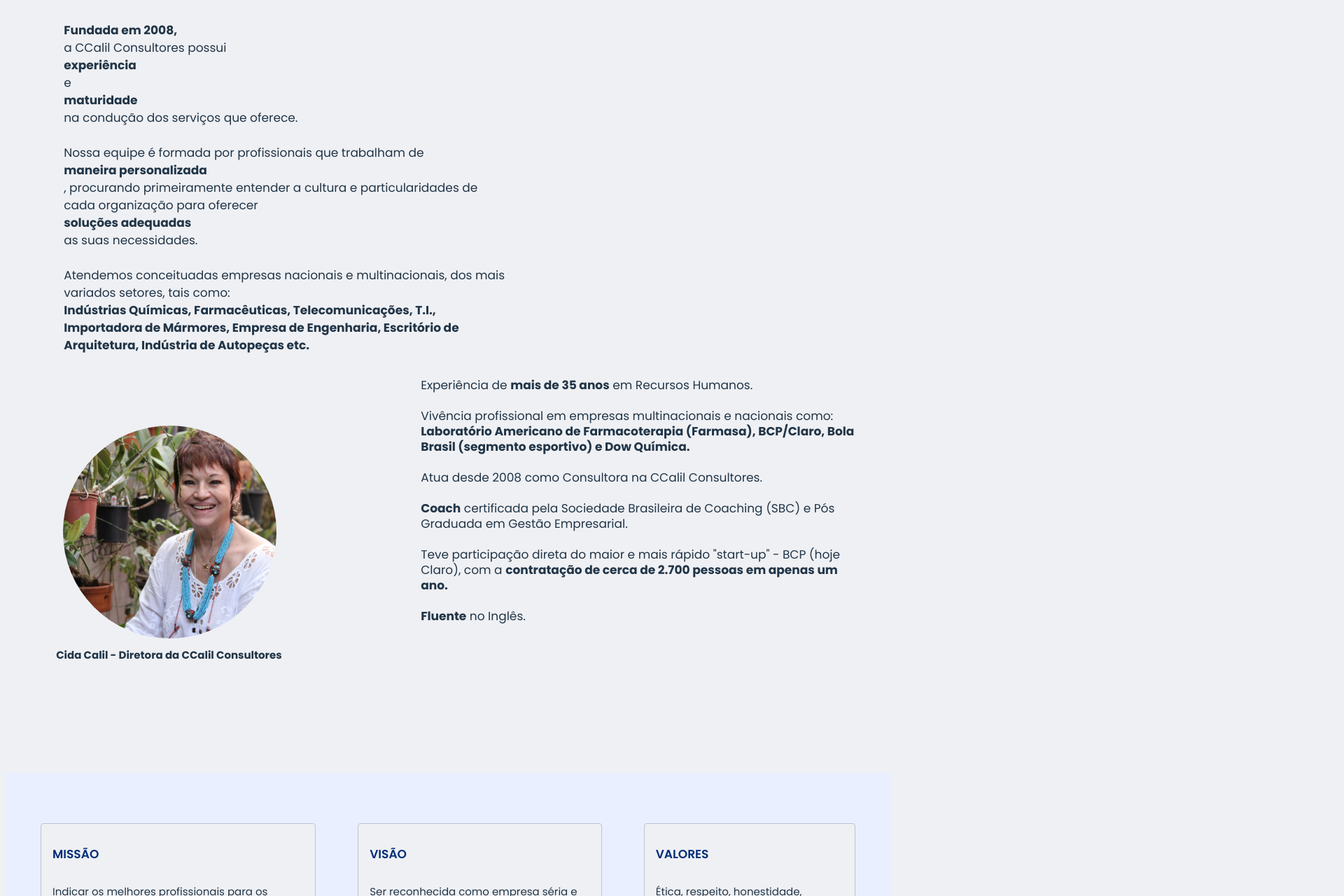
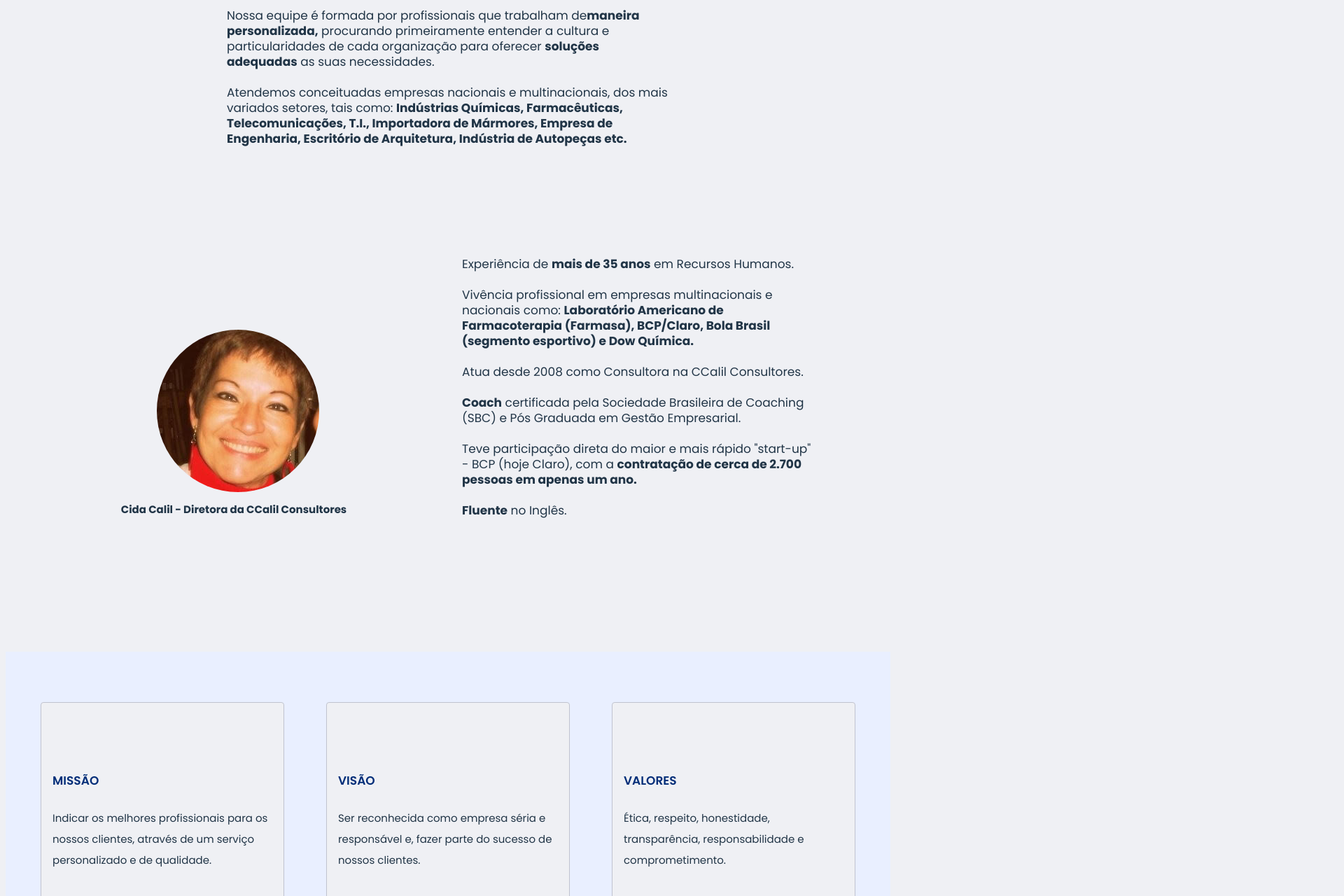
Before and after one commit to xossiane/CCalil_Consultants, a React (Vite) app: page / in a window 1280 px wide. Shown: the part 2620-3900 px from the top of the page at 70% size, 1920 px wide, since content can reach past the window. Built offline with nearby package versions, Linux system fonts and the light colour scheme; a web font is replaced by a local one.

Commit message:
Fix: Responsitivity

```diff
--- a/src/components/molecules/CardDepo/index.jsx
+++ b/src/components/molecules/CardDepo/index.jsx
@@ -54,6 +54,13 @@ I strongly recommend Cida for any function as one company employee or as a servi
           <p className={styles[`CardDepo__author`]}>Philip Dwyer</p>
           </div>
 
+          <div className={styles[`CardDepo__content`]}>
+
+
+        <h1 className={styles[`CardDepo__text`]}>Cida was an excellent internal Business Partner, connecting HR with the Engineering a IT divisions, for 6 years ,from start-up to the sale of the company.Very good human relations and communications skills. She also led the start-up Recruiting team, and was critical in hiring and placing 2000 employees in Brazil in 8 months.Later, she also managed the Pension Plan.
+In a prior Company, Dow Chemical Brazil, she was also an outstanding HR professional under my Directorship.</h1>
+        <p className={styles[`CardDepo__author`]}>Philip Dwyer</p>
+        </div>
 
 
 
--- a/src/components/molecules/CardDepo/styles.module.scss
+++ b/src/components/molecules/CardDepo/styles.module.scss
@@ -68,7 +68,8 @@
     opacity: 20%;
     transform: rotate(180deg);
     @media (min-width: 700px) {
-
+       position: absolute;
+       margin-left: 28rem;
       }
 
 
--- a/src/components/molecules/CardText/styles.module.scss
+++ b/src/components/molecules/CardText/styles.module.scss
@@ -1,12 +1,12 @@
 @import "/src/styles/variables";
 .CardText{
-    width: 33.5rem;
+
     min-height: 21.7rem;
     align-items: center;
 margin: auto;
 @media (min-width: 700px) {
    display: flex;
-   min-width: fit-content;
+
 }
     &__container{
         padding: 1.6rem;
@@ -20,11 +20,14 @@ margin: auto;
         border: 1px solid #C0C3CF;
         @media (min-width: 700px) {
             margin: 3rem;
+            height: 30.4rem;
+            width: 59rem;
          }
     }
 
     &__info{
         display: flex;
+        margin: auto;
         flex-direction: column;
         text-align: center;
         align-content: stretch;
--- a/src/components/pages/Home/index.jsx
+++ b/src/components/pages/Home/index.jsx
@@ -92,19 +92,19 @@ function HomePage() {
           A CCalil Consultores
         </h2>
         <p className={styles[`HomePage__description--text`]}>
-          <strong>Fundada em 2008,</strong> a CCalil Consultores possui{" "}
-          <strong>experiência</strong> e <strong>maturidade</strong> na condução
+          <strong className={styles.bolded}>Fundada em 2008,</strong> a CCalil Consultores possui
+          <strong className={styles.bolded}>experiência</strong> e <strong className={styles.bolded}>maturidade</strong> na condução
           dos serviços que oferece.<br></br>
           <br></br>
-          Nossa equipe é formada por profissionais que trabalham de{" "}
-          <strong>maneira personalizada</strong>, procurando primeiramente
+          Nossa equipe é formada por profissionais que trabalham de
+          <strong className={styles.bolded}>maneira personalizada,</strong> procurando primeiramente
           entender a cultura e particularidades de cada organização para
-          oferecer <strong>soluções adequadas</strong> as suas necessidades.
+          oferecer <strong className={styles.bolded}>soluções adequadas</strong> as suas necessidades.
           <br></br>
           <br></br>
           Atendemos conceituadas empresas nacionais e multinacionais, dos mais
           variados setores, tais como:{" "}
-          <strong>
+          <strong className={styles.bolded}>
             Indústrias Químicas, Farmacêuticas, Telecomunicações, T.I.,
             Importadora de Mármores, Empresa de Engenharia, Escritório de
             Arquitetura, Indústria de Autopeças etc.
--- a/src/components/pages/Home/styles.module.scss
+++ b/src/components/pages/Home/styles.module.scss
@@ -11,11 +11,9 @@
         object-fit: fit;
         &--mt{
             margin-top: 0;
-            width: 100%;
-            height: 20%;
+
             @media (min-width: 700px) {
-                width: 40%;
-                height: 20%;
+
                 display: flex;
                 margin-left: 5%;
 
@@ -59,8 +57,11 @@
         }
     }
     &__cardText{
-        background-color: $blue;
+        background-color: #012D78;
         padding: 1.2rem;
+        margin: auto;
+        display: flex;
+        flex-direction: column;
 
         &--text{
             font-family: 'Sansita';
@@ -127,12 +128,12 @@
     flex-direction: column;
     margin: auto;
     margin-bottom: 10rem;
+
             @media (min-width: 700px) {
                 position: relative;
-        width: 50%;
-        margin-left: 5%;
-        line-height: 2.5rem;
-        bottom: -111px;
+                width: 50%;
+                height: fit-content;
+                display: inline-block;
             }
         }
     }
@@ -159,6 +160,7 @@
         flex-direction: row;
         }
         &--text{
+
             width: 33.5rem;
             height: 46.2rem;
             font-family: 'Poppins';
@@ -169,9 +171,12 @@
             padding: 2rem;
             margin-bottom: 3.6rem;
             @media (min-width: 700px) {
-        width: 70%;
-        margin-left: 10%;
-    margin-right: 2%;
+                width: 40%;
+                /* margin-left: 5%; */
+                /* line-height: 2.5rem; */
+                bottom: -111px;
+                /* white-space: nowrap; */
+                display: inline-block;
             }
         }
     }
@@ -296,3 +301,11 @@ margin-bottom: 5rem;
     }
 }
 }
+
+.bolded{
+    font-weight: 700;
+    word-break: initial;
+   display: inline;
+
+
+}
--- a/src/index.css
+++ b/src/index.css
@@ -1,6 +1,6 @@
 :root {
   font-family: Poppins, Sansita, Inter, Avenir, Helvetica, Arial, sans-serif;
-
+  text-align: center;
   line-height: 24px;
   font-weight: 400;
   color-scheme: light dark;
```
Also changed, not shown: src/assets/images/cida.png.
